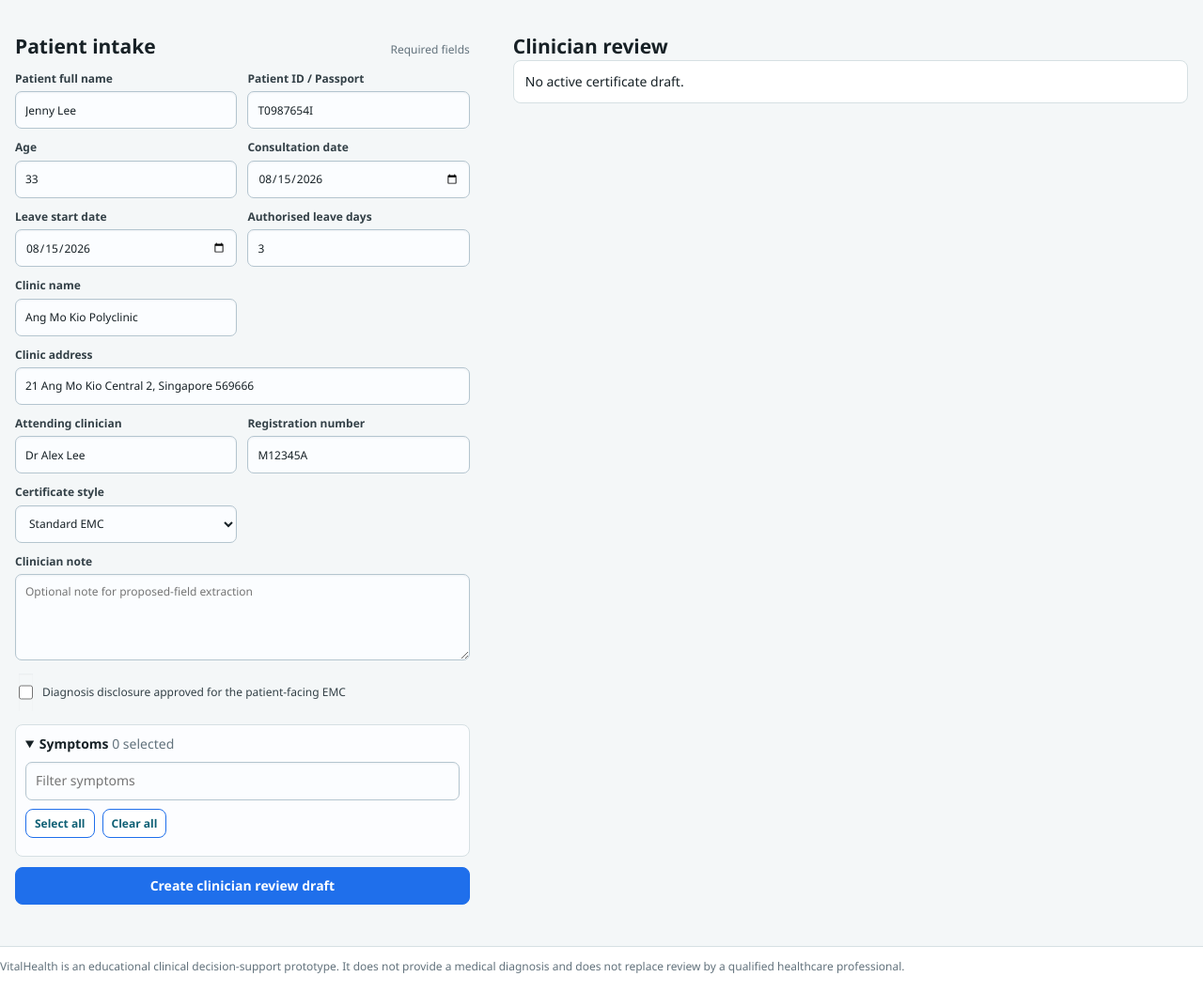
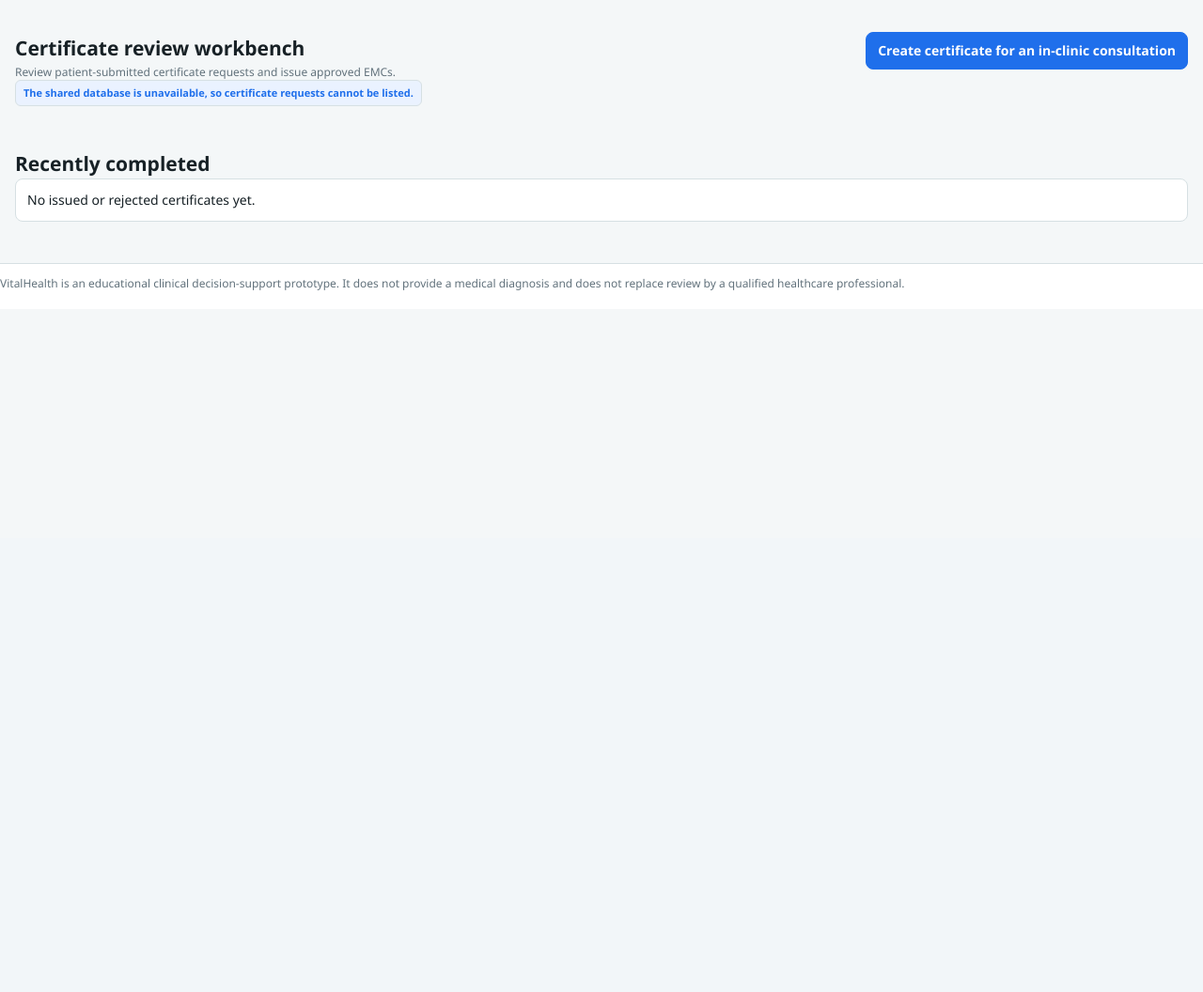
Before and after one commit to JYS-it/VitalHealth, a Flask app: page / in a window 1280 px wide. Shown: the part 227-1283 px from the top of the page at 94% size. After the commit the page ends 556 px from the top, so only its background shows below. Run offline with Flask 3, Linux system fonts and the light colour scheme; parts of the project's set-up code (start-up, migrations or seed data) failed here and were passed over; some libraries are stand-ins or nearby versions.

Commit message:
Add clinician EMC review workbench

```diff
--- a/apps/YS/app.py
+++ b/apps/YS/app.py
@@ -701,8 +701,39 @@ def render_state(workflow_id=None, message=None):
     return render_template("index.html", title=APP_TITLE, today=date.today().isoformat(), symptom_fields=symptom_fields(), style_options=STYLE_OPTIONS, workflow=workflow, workflow_id=workflow_id, message=message, model_metadata=MODEL_METADATA, feature_count=len(FEATURE_LAYOUT), render_certificate=render_certificate, legacy_schema=any(feature in FEATURE_LAYOUT for feature in ("Gender", "Duration", "Medical_History")), genai_configured=bool(get_api_key()), patient_identity=patient_identity())
 
 
+def render_clinician_workbench(message=None):
+    """The clinician landing page: review incoming requests, don't recreate them."""
+    pending, recent, database_error = [], [], None
+    if not SHARED_STORE.enabled:
+        database_error = "The shared database is unavailable, so certificate requests cannot be listed."
+    else:
+        try:
+            pending = SHARED_STORE.list_pending_review(source_apps=("emc",), limit=100)
+            recent = [
+                record
+                for record in SHARED_STORE.list_records(source_app="emc", limit=50)
+                if str(record.get("status") or "").upper() in {"APPROVED_FOR_ISSUE", "REJECTED"}
+            ][:12]
+        except Exception:
+            database_error = "Certificate requests are temporarily unavailable. Please refresh the page."
+    return render_template(
+        "workbench.html",
+        title=APP_TITLE,
+        pending=pending,
+        recent=recent,
+        message=message,
+        database_error=database_error,
+    )
+
+
 @app.get("/")
 def index():
+    return render_clinician_workbench()
+
+
+@app.get("/create")
+def create_certificate():
+    """Optional clinician-initiated EMC flow for an in-clinic consultation."""
     return render_state()
 
 
--- a/apps/YS/static/styles.css
+++ b/apps/YS/static/styles.css
@@ -45,6 +45,58 @@ p {
 
 .workflow-card {
 	border-radius: 12px;
+}
+
+.emc-workbench-shell {
+	display: grid;
+	gap: 14px;
+}
+
+.workbench-actions {
+	display: flex;
+	flex-wrap: wrap;
+	gap: 9px;
+	align-items: center;
+}
+
+.request-list {
+	margin-top: 14px;
+	border-top: 1px solid var(--line);
+}
+
+.request-row {
+	display: grid;
+	grid-template-columns: minmax(0, 1fr) auto auto;
+	gap: 12px;
+	align-items: center;
+	padding: 13px 0;
+	border-bottom: 1px solid var(--line);
+}
+
+.request-title {
+	font-weight: 700;
+}
+
+.request-meta {
+	margin-top: 2px;
+	color: var(--muted);
+	font-size: 12px;
+}
+
+.request-time {
+	color: var(--muted);
+	font-size: 12px;
+	white-space: nowrap;
+}
+
+@media (max-width: 680px) {
+	.request-row {
+		grid-template-columns: minmax(0, 1fr) auto;
+	}
+
+	.request-time {
+		grid-column: 1 / -1;
+	}
 }
 
 .intake-card,
--- a/apps/YS/templates/index.html
+++ b/apps/YS/templates/index.html
@@ -41,8 +41,8 @@
       <article class="card panel-card workflow-card intake-card">
         <form method="post" action="{{ url_for('start') }}" class="form-grid workflow-form">
           <div class="section-heading">
-            <h2>Patient intake</h2>
-            <span>Required fields</span>
+            <h2>In-clinic certificate request</h2>
+            <a class="button" href="{{ url_for('index') }}">Back to workbench</a>
           </div>
 
           {# A signed-in patient certifies only themselves, so these two are
@@ -163,7 +163,7 @@
             </div>
           </details>
 
-          <button class="primary btn-submit wide" type="submit">Create clinician review draft</button>
+          <button class="primary btn-submit wide" type="submit">Create in-clinic EMC draft</button>
         </form>
       </article>
 
--- /dev/null
+++ b/apps/YS/templates/workbench.html
@@ -0,0 +1,99 @@
+<!doctype html>
+<html lang="en">
+<head>
+  <meta charset="utf-8">
+  <meta name="viewport" content="width=device-width, initial-scale=1">
+  <title>{{ title }}</title>
+  <link rel="icon" type="image/png" href="/vh-assets/brand/vitalhealth-logo-full.png">
+  <link rel="stylesheet" href="{{ url_for('static', filename='styles.css') }}">
+  <link rel="stylesheet" href="/vh-assets/vitalhealth-shell.css">
+  <script defer src="/vh-assets/vita.js"></script>
+</head>
+
+<body data-vitalhealth-section="emc">
+  <header class="site-header clinical-header">
+    <div class="container header-wrap">
+      <div class="brand-block">
+        <div class="brand-row">
+          <a class="brand brand-logo" href="/triage/" aria-label="VitalHealth Home">
+            <img src="/vh-assets/brand/vitalhealth-logo-full.png" alt="VitalHealth">
+          </a>
+          <span class="scope-badge">Integrated educational clinical workflow support platform</span>
+        </div>
+      </div>
+    </div>
+    <div class="container nav-wrap">
+      <nav class="navbar global-nav" aria-label="VitalHealth navigation">
+        <a href="/triage/">Home</a>
+        <a href="/triage/">Clinical Triage</a>
+        <a href="/stroke/">Stroke Assessment</a>
+        <a class="active" href="/emc/">EMC Workflow</a>
+      </nav>
+    </div>
+  </header>
+
+  <main class="container main-content">
+    <section class="emc-workbench-shell">
+      <article class="card panel-card workflow-card workbench-card">
+        <div class="output-header">
+          <div>
+            <h2>Certificate review workbench</h2>
+            <p class="request-meta">Review patient-submitted certificate requests and issue approved EMCs.</p>
+          </div>
+          <div class="workbench-actions">
+            <a class="button primary" href="{{ url_for('create_certificate') }}">Create certificate for an in-clinic consultation</a>
+          </div>
+        </div>
+
+        {% if database_error %}
+          <p class="notice">{{ database_error }}</p>
+        {% elif pending %}
+          <div class="request-list" aria-label="Pending EMC certificate requests">
+            {% for record in pending %}
+              <div class="request-row">
+                <div>
+                  <div class="request-title">{{ record.patient_name or 'Patient record' }}</div>
+                  <div class="request-meta">Certificate request · {{ record.patient_external_id or 'No patient reference' }}</div>
+                </div>
+                <time class="request-time">{{ record.created_at }}</time>
+                <a class="button primary" href="{{ url_for('review_form', record_id=record.id) }}">Review</a>
+              </div>
+            {% endfor %}
+          </div>
+        {% else %}
+          <div class="empty">No patient certificate requests are awaiting review.</div>
+        {% endif %}
+      </article>
+
+      <article class="card panel-card workflow-card workbench-card">
+        <div class="output-header">
+          <h2>Recently completed</h2>
+          {% if message %}<span class="notice">{{ message }}</span>{% endif %}
+        </div>
+        {% if recent %}
+          <div class="request-list" aria-label="Recently completed EMC requests">
+            {% for record in recent %}
+              <div class="request-row">
+                <div>
+                  <div class="request-title">{{ record.patient_name or 'Patient record' }}</div>
+                  <div class="request-meta">{{ record.record_type|replace('_', ' ')|title }}</div>
+                </div>
+                <span class="badge {{ status_class(record.status) }}">{{ record.status|replace('_', ' ')|title }}</span>
+                <a class="button" href="{{ url_for('review_form', record_id=record.id) }}">View</a>
+              </div>
+            {% endfor %}
+          </div>
+        {% else %}
+          <div class="empty">No issued or rejected certificates yet.</div>
+        {% endif %}
+      </article>
+    </section>
+  </main>
+
+  <footer class="site-footer">
+    <div class="container">
+      <p>VitalHealth is an educational clinical decision-support prototype. It does not provide a medical diagnosis and does not replace review by a qualified healthcare professional.</p>
+    </div>
+  </footer>
+</body>
+</html>
```
